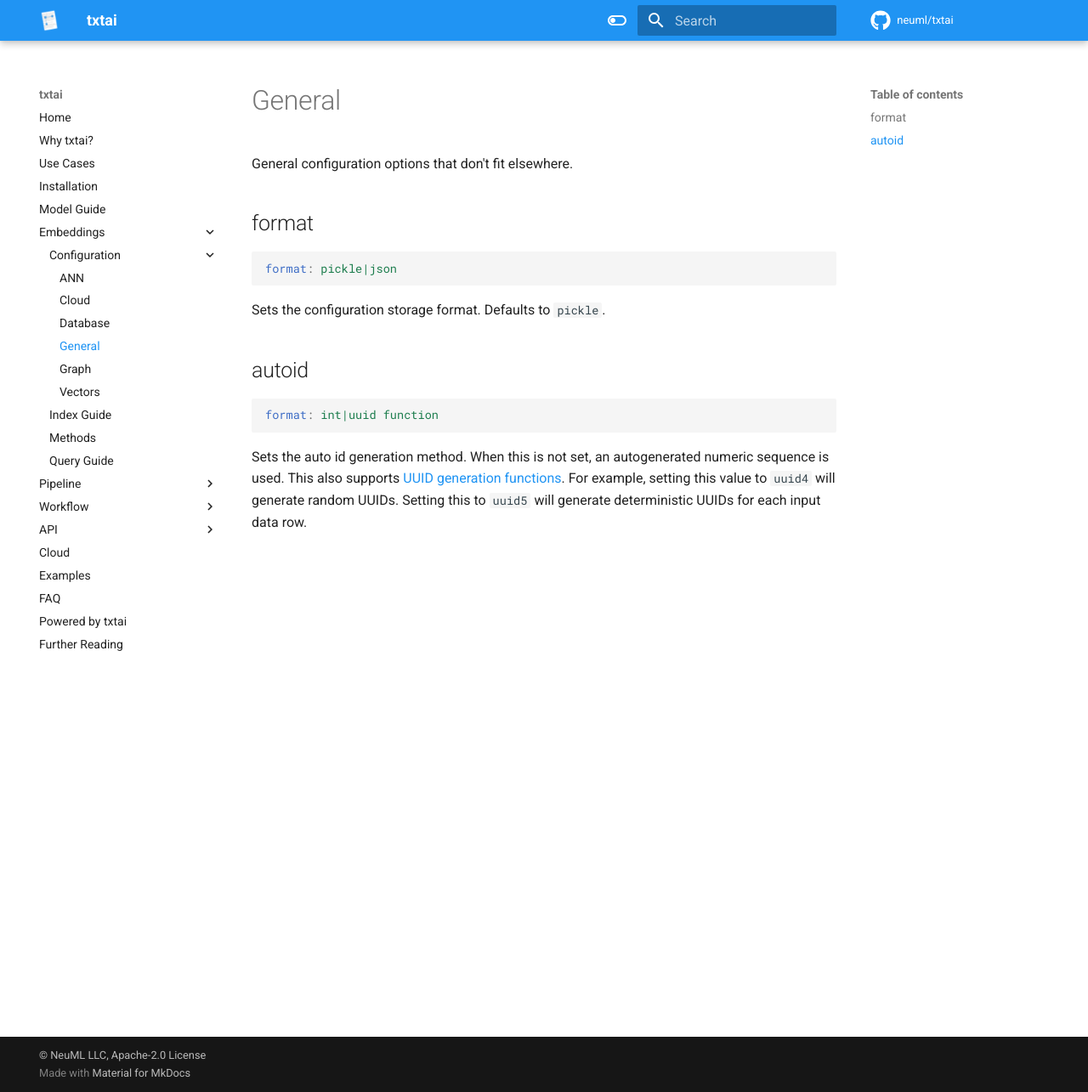
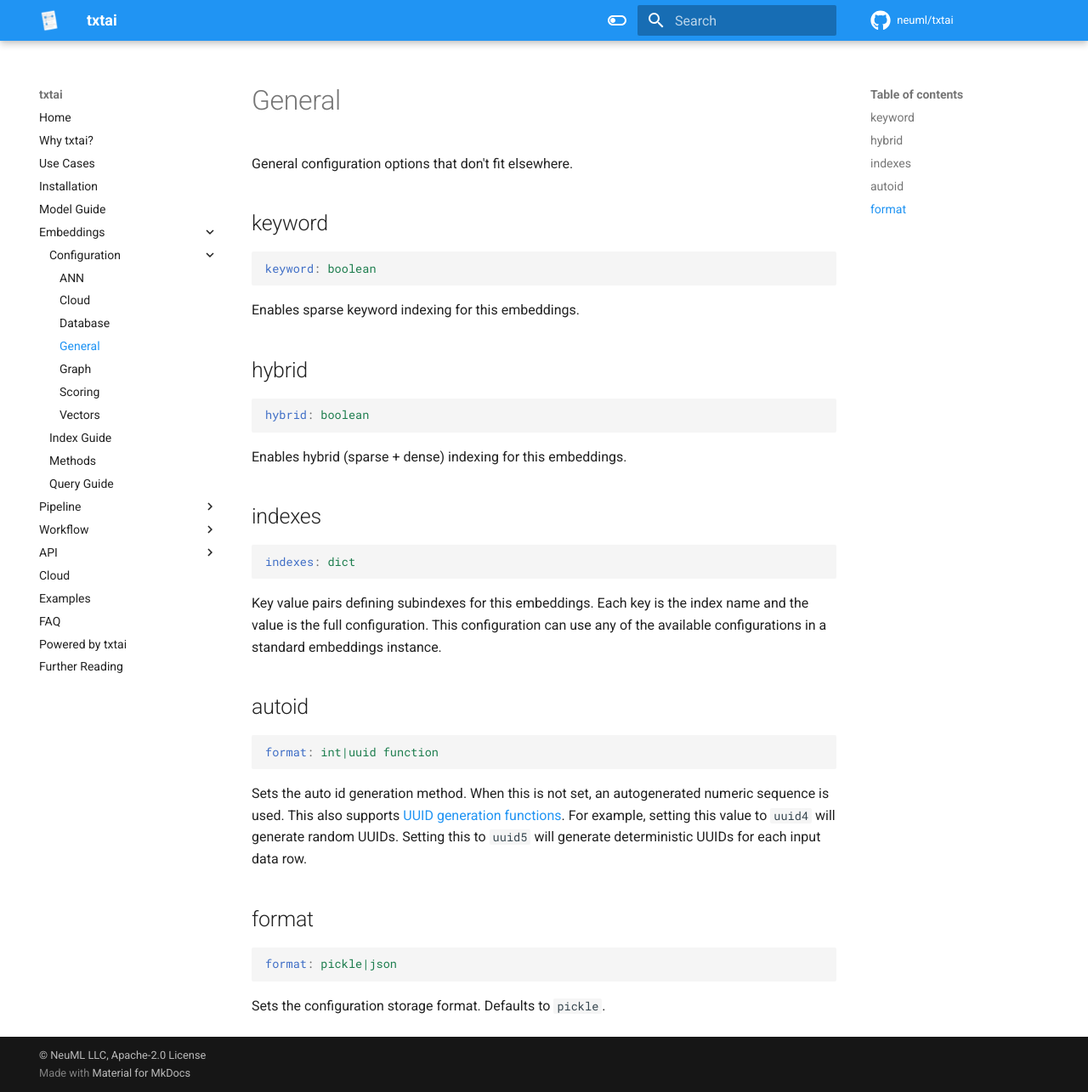
Before and after one commit to neuml/txtai, an MkDocs documentation site: the page built from docs/embeddings/configuration/general.md, in a window 1280 px wide and 1285 px high. Shown: the whole window at 85% size. Built offline with MkDocs 1.6.1 and Material for MkDocs 9.7.7, drawn with Linux system fonts in a browser that asks for light colours; comment, search, counter and statistics services are not loaded.

````diff
--- a/docs/embeddings/configuration/general.md
+++ b/docs/embeddings/configuration/general.md
@@ -1,6 +1,34 @@
 # General
 
 General configuration options that don't fit elsewhere.
+
+## keyword
+```yaml
+keyword: boolean
+```
+
+Enables sparse keyword indexing for this embeddings.
+
+## hybrid
+```yaml
+hybrid: boolean
+```
+
+Enables hybrid (sparse + dense) indexing for this embeddings.
+
+## indexes
+```yaml
+indexes: dict
+```
+
+Key value pairs defining subindexes for this embeddings. Each key is the index name and the value is the full configuration. This configuration can use any of the available configurations in a standard embeddings instance.
+
+## autoid
+```yaml
+format: int|uuid function
+```
+
+Sets the auto id generation method. When this is not set, an autogenerated numeric sequence is used. This also supports [UUID generation functions](https://docs.python.org/3/library/uuid.html#uuid.uuid1). For example, setting this value to `uuid4` will generate random UUIDs. Setting this to `uuid5` will generate deterministic UUIDs for each input data row.
 
 ## format
 ```yaml
@@ -8,10 +36,3 @@ format: pickle|json
 ```
 
 Sets the configuration storage format. Defaults to `pickle`.
-
-## autoid
-```yaml
-format: int|uuid function
-```
-
-Sets the auto id generation method. When this is not set, an autogenerated numeric sequence is used. This also supports [UUID generation functions](https://docs.python.org/3/library/uuid.html#uuid.uuid1). For example, setting this value to `uuid4` will generate random UUIDs. Setting this to `uuid5` will generate deterministic UUIDs for each input data row.
--- a/mkdocs.yml
+++ b/mkdocs.yml
@@ -64,6 +64,7 @@ nav:
             - Database: embeddings/configuration/database.md
             - General: embeddings/configuration/general.md
             - Graph: embeddings/configuration/graph.md
+            - Scoring: embeddings/configuration/scoring.md
             - Vectors: embeddings/configuration/vectors.md
         - Index Guide: embeddings/indexing.md
         - Methods: embeddings/methods.md
````
Also changed, not shown: docs/embeddings/configuration/index.md (+4 -0 lines), docs/embeddings/configuration/scoring.md (added, +30 -0 lines), docs/embeddings/configuration/vectors.md (+0 -7 lines), docs/examples.md (+1 -0 lines).
